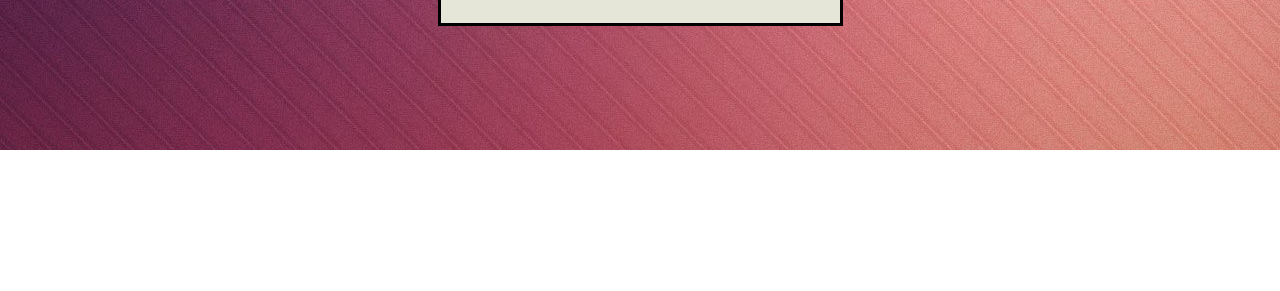
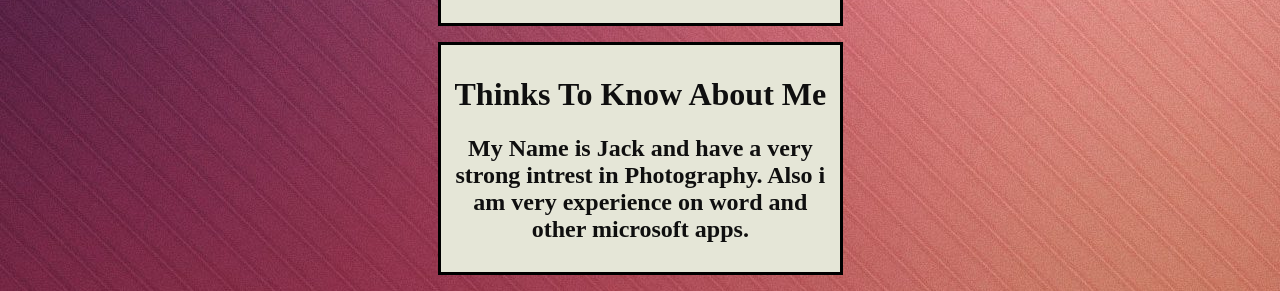
Before and after one commit to J-2007/J-2007.github.io, a plain HTML site: page aboutme.html in a window 1280 px wide. Shown: the part 650-941 px from the top of the page. Before the commit the page ends 800 px from the top, so only its background shows below. Drawn offline with Linux system fonts and the light colour scheme.

Commit message:
detail about myself

```diff
--- a/aboutme.html
+++ b/aboutme.html
@@ -29,3 +29,10 @@
 </ul>
 
    </div>
+   <p>
+
+   <div class="things">
+    <h1>Thinks To Know About Me</h1>
+    <h2>My Name is Jack and have a very strong intrest in Photography. Also i am very experience on word and other microsoft apps.</h2>
+   </div>
+</p>
--- a/style.css
+++ b/style.css
@@ -66,3 +66,12 @@ body{
                 margin-left:34%;
                 padding:10px;
                 border: solid rgb(0, 0, 0) 3px;}
+
+                .things{
+                  text-align:center;
+                  color: rgb(15, 15, 15);
+                  background-color:rgb(229,230,215);
+                  width:30%;
+                  margin-left:34%;
+                  padding:10px;
+                  border: solid rgb(0, 0, 0) 3px;}
```
